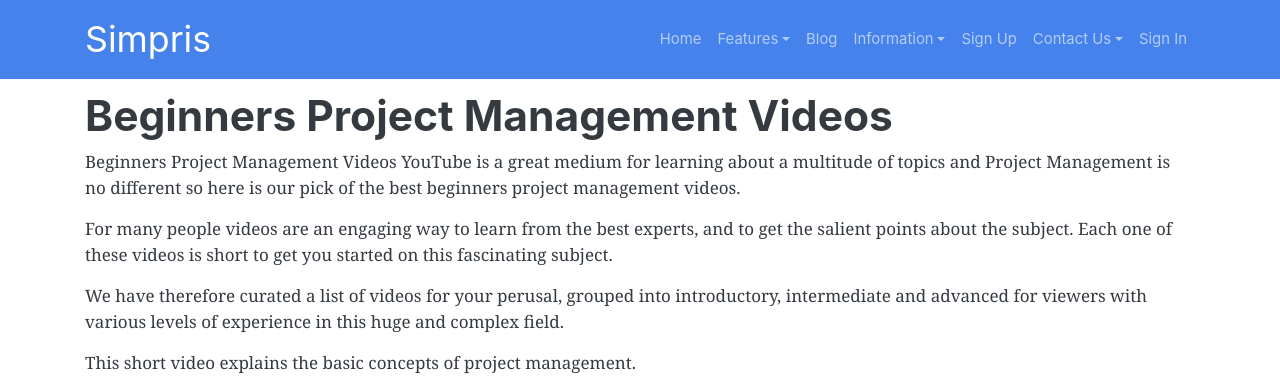
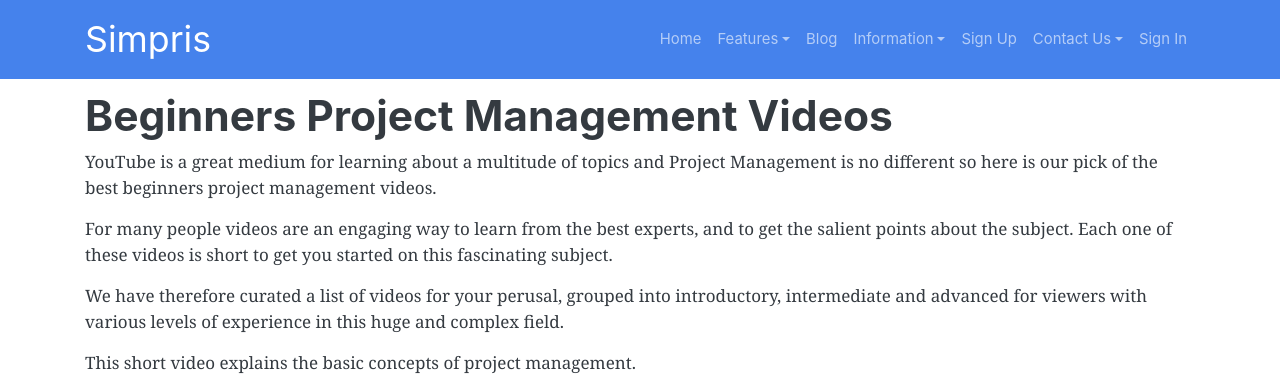
Before and after one commit to Grafrajohn/si, a Jekyll site: the page built from beginners-project-management-videos.markdown, in a window 1280 px wide and 900 px high, cut to the strip 0-388 px from the top of the window. Built offline with Jekyll 4.4.1, drawn with Linux system fonts in a browser that asks for light colours; nearby versions of some CDN libraries.

Commit message:
Updated Beginners Project Management Videos

```diff
--- a/beginners-project-management-videos.markdown
+++ b/beginners-project-management-videos.markdown
@@ -5,7 +5,6 @@ permalink: beginners-project-management-videos
 layout: page
 ---
 
-Beginners Project Management Videos
 YouTube is a great medium for learning about a multitude of topics and Project Management is no different so here is our pick of the best beginners project management videos.
 
 For many people videos are an engaging way to learn from the best experts, and to get the salient points about the subject. Each one of these videos is short to get you started on this fascinating subject.
```
